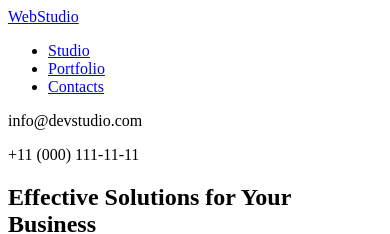
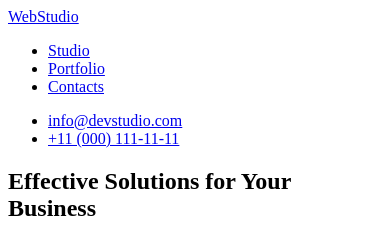
Before and after one commit to Kontemirov-Stas/goit-markup-hw-01, a plain HTML site: page index.html in a window 390 px wide. Shown: the top 234 px of the page. Drawn offline with Linux system fonts and the light colour scheme.

Commit message:
Change contact info to use links for email and phone

```diff
--- a/index.html
+++ b/index.html
@@ -18,8 +18,11 @@
     </ul>
   </nav>
 
-  <p>info@devstudio.com</p>
-  <p>+11 (000) 111-11-11</p>
+<ul>
+  <li><a href="mailto:info@devstudio.com">info@devstudio.com</a></li>
+  <li><a href="tel:+110001111111">+11 (000) 111-11-11</a></li>
+</ul>
+
 </header>
 
 <main>
```
